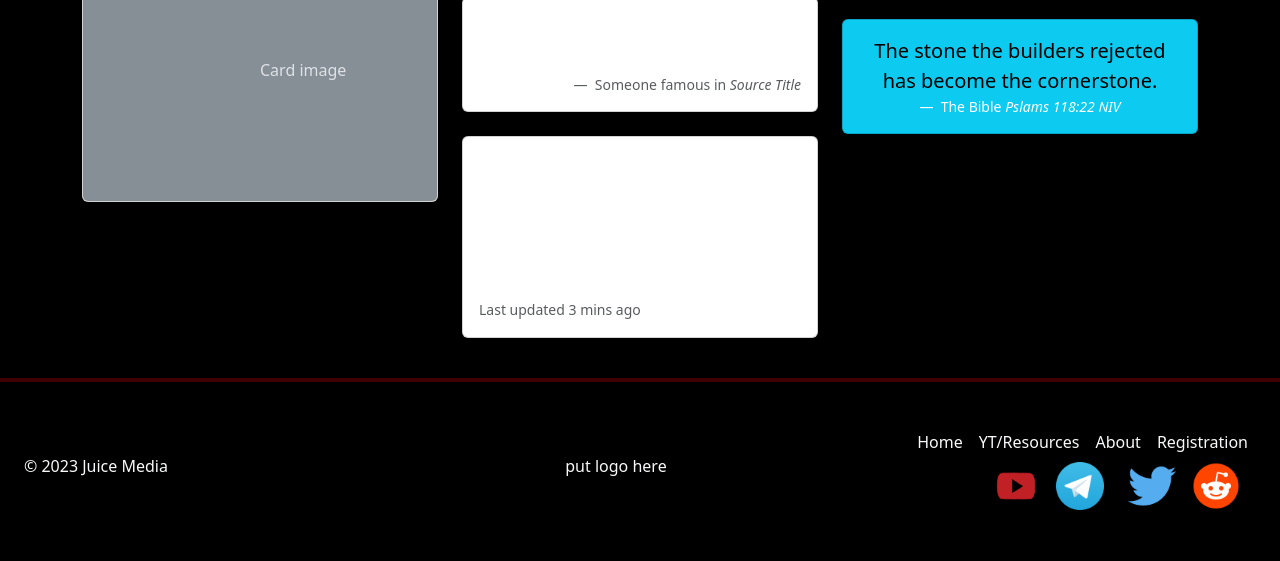
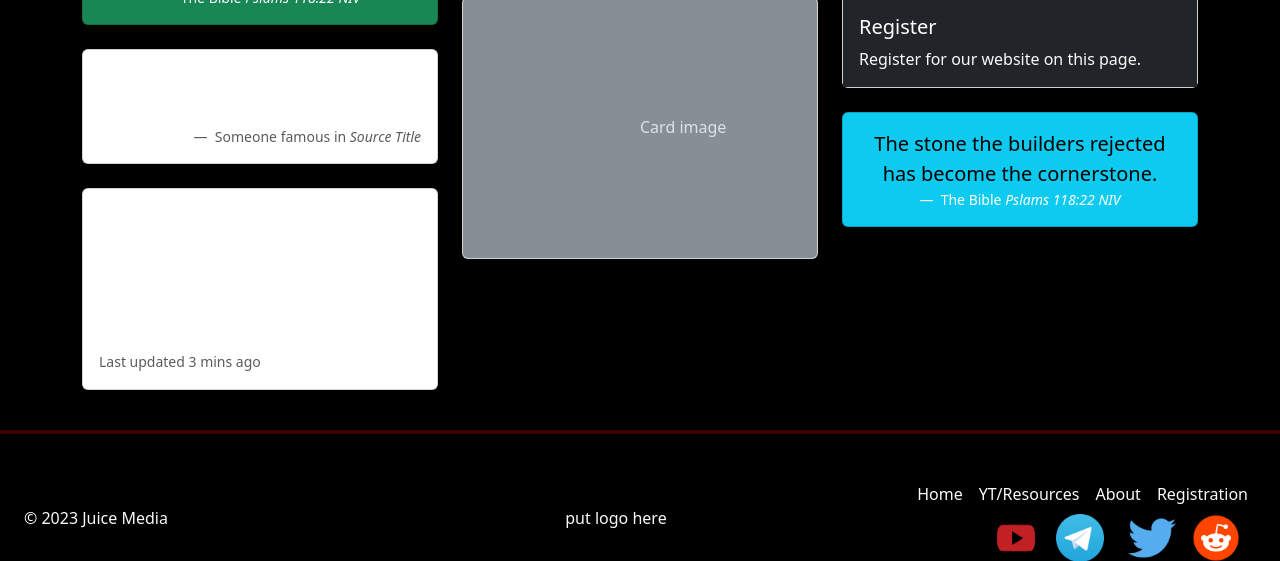
Before and after one commit to JeffreyDinackus/Javascript-1, a Flask app: page / in a window 1280 px wide. Shown: the part 607-1168 px from the top of the page. Before the commit the page ends 1117 px from the top, so only its background shows below. Run offline with Flask 2, Linux system fonts and the light colour scheme; some libraries are stand-ins or nearby versions.

Commit message:
adding more content to homepage

```diff
--- a/midterm-website/templates/index.html
+++ b/midterm-website/templates/index.html
@@ -41,9 +41,9 @@
           preserveAspectRatio="xMidYMid slice"
           focusable="false"
         >
-          <title>Resources</title>
+          <title>About this website</title>
           <rect width="100%" height="100%" fill="#fff" />
-          <img style="size:4em;"src="{{url_for('static', filename='assets/cat.jpeg')}}" alt="a picture of a young plant with some people having their hands around it">
+          <img style="size:4em;"src="{{url_for('static', filename='assets/cat.jpeg')}}" alt="a picture of a cat in a tube, looks like a burrito">
         </svg>
         <div class="card-body bg-dark">
           <a href="/about" class="linkstyling"><h5 class="card-title">About this website</h5></a>
@@ -66,16 +66,27 @@
         </figure>
       </div>
     </div>
-    <div class="col-sm-6 col-lg-4 mb-4">
-      <div class="card text-center">
-        <div class="card-body">
-          <h5 class="card-title">Card title</h5>
-          <p class="card-text">
-            This card has a regular title and short paragraph of text below it.
-          </p>
-          <p class="card-text">
-            <small class="text-muted">Last updated 3 mins ago</small>
-          </p>
+     <div class="col-sm-6 col-lg-4 mb-4">
+      <div class="card">
+        <svg
+          class="bd-placeholder-img card-img-top"
+          width="100%"
+          height="0"
+          xmlns="http://www.w3.org/2000/svg"
+          role="img"
+          aria-label="Placeholder: Image cap"
+          preserveAspectRatio="xMidYMid slice"
+          focusable="false"
+        >
+          <title>Registration</title>
+          <rect width="100%" height="100%" fill="#fff" />
+          <img style="size:4em;"src="{{url_for('static', filename='assets/friends.png')}}" alt="a unlikely friendship of a monkey and a young tiger">
+        </svg>
+        <div class="card-body bg-dark">
+          <a href="/about" class="linkstyling"><h5 class="card-title">Register</h5></a>
+          <a href="/registration" class="linkstyling"><p class="card-text text-light">
+            Register for our website on this page.
+          </p></a>
         </div>
       </div>
     </div>
```
Also changed, not shown: 1 other file.
